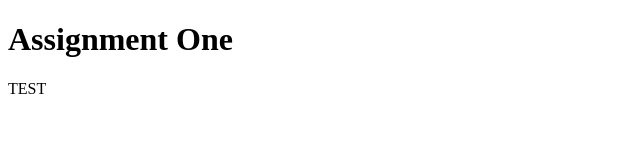
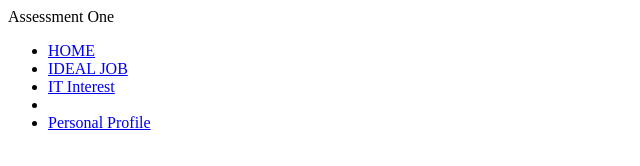
Before and after one commit to CodyR98/CodyR98.github.io, a plain HTML site: page index.html in a window 1280 px wide. Shown: the whole page, without its empty margins (0-640 px from the left). Drawn offline with Linux system fonts and the light colour scheme.

Commit message:
Altered index
added list function
added menu

```diff
--- a/index.html
+++ b/index.html
@@ -1,10 +1,27 @@
- <!DOCTYPE html>
+<!DOCTYPE html>
 <html>
+
+<head>
+<meta charset="UTF-8"
+<title>Assessment One</title>
+</head>
+
 <body>
 
-<h1>Assignment One</h1>
-<p>TEST<p>
-
+<header>
+	<div class="wrapper">
+	<nav>
+		<ul>
+			<li><a href="index.html">HOME</a></li>
+			<li><a href="Ideal Job.html">IDEAL JOB</a></li>
+			<li><a href="Interest in IT.html">IT Interest</a></li>
+			<li><a href="Project.html"><PROJECT></a></li>
+			<li><a href="Personal Profile.html">Personal Profile</a></li>
+		</ul>
+	</nav>
+	</div>
+</header>
 
 </body>
+
 </html>
```
